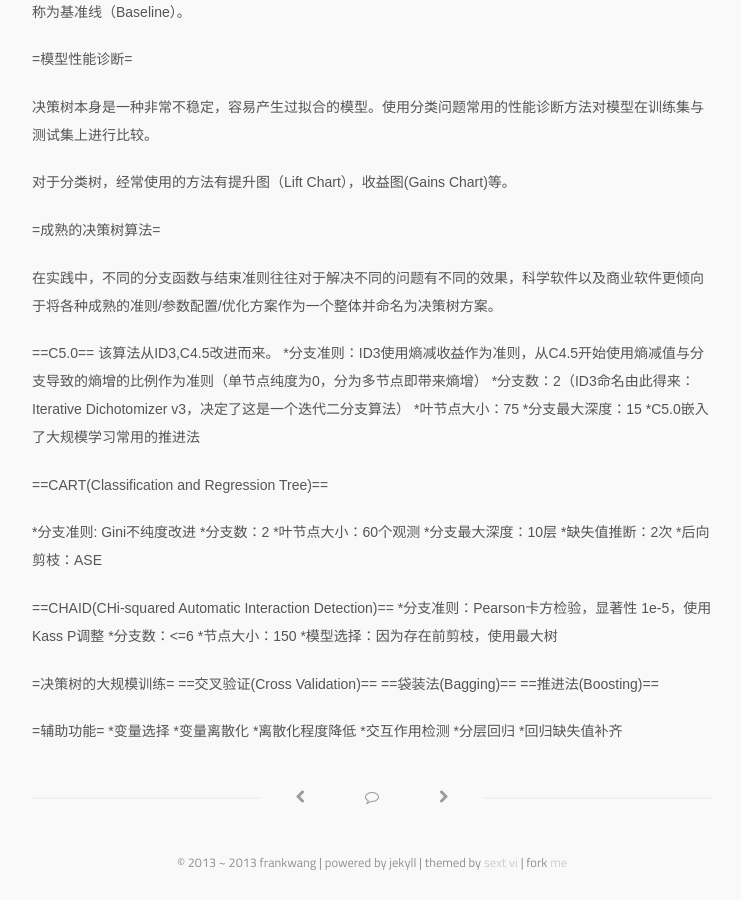
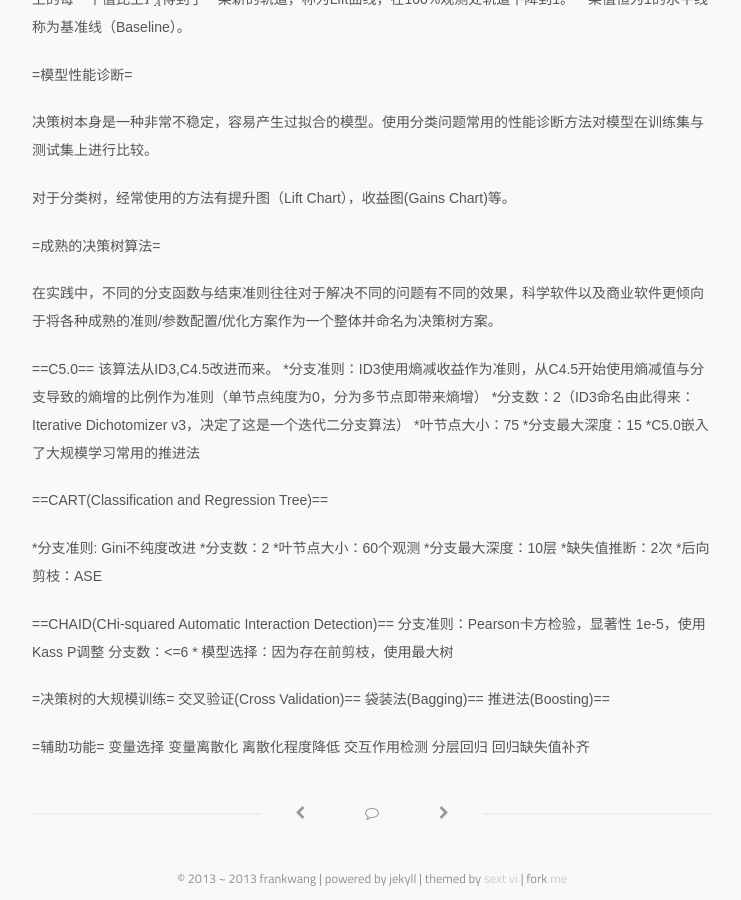
Before and after one commit to catalystfrank/catalystfrank.github.io, a Jekyll site: the page built from _posts/2013-11-23-decision-trees.markdown, in a window 1280 px wide and 900 px high, scrolled down 10069 px. Shown: the whole window, without its empty margins (268-1009 px from the left). Built offline with Jekyll 4.4.1, drawn with Linux system fonts in a browser that asks for light colours; some web fonts are replaced; formulas are drawn with MathJax 3; some of the changed text lies outside the part shown.

Commit message:
ffff
dfff

```diff
--- a/_posts/2013-11-23-decision-trees.markdown
+++ b/_posts/2013-11-23-decision-trees.markdown
@@ -90,8 +90,8 @@ tags:
 \begin{equation}
 f(x)=x-a
 \begin{cases}
-<=0 \text{then go to the left branch}\\
- >0 \text{then go to the right branch}
+  <=0 \text{then go to the left branch} \\\\
+  >0 \text{then go to the right branch}
 \end{cases}
 \end{equation}
 
@@ -247,7 +247,7 @@ $-log\_{10}(mP) = \mbox{Logworth} -log\_{10}{m}$
 \begin{equation}
 m=
 \begin{cases}
-  C\_{L-1}^{B-1} \mbox{ , when X is Ordinal/Interval} \\
+  C\_{L-1}^{B-1} \mbox{ , when X is Ordinal/Interval} \\\\
   S(L,B) \mbox{ , when X is Nominal}
 \end{cases}
 \end{equation}
@@ -357,7 +357,7 @@ $ASE = 1 - \sum\_{i=1}^N p\_{i-train}p\_{i-valid}$
 
 根据前面定义的几种评价树的规则（损失或者收益函数），定义树模型的选择标准，最小化下式：
 
-$R\_{\alpha}(T)=R(T)+\alpha |T|$
+$R\_{\alpha}(T)=R(T)+\alpha \|T\|$
 
 其中T为树的总结点个数。这个定义有点像模型选择中的信息选择的定义（SBC, AIC等）：选择越多变量或者树的节点越多，解释性越强，训练集上的风险越小，但泛化性能也会变差。合理选择参数$\alpha$，使得损失与树的节点个数的某个线性叠加最小，这样模型会更稳健。
 
@@ -395,20 +395,20 @@ $R\_{\alpha}(T)=R(T)+\alpha |T|$
 *后向剪枝：ASE
 
 ==CHAID(CHi-squared Automatic Interaction Detection)==
-*分支准则：Pearson卡方检验，显著性 1e-5，使用Kass P调整
-*分支数：<=6
-*节点大小：150
-*模型选择：因为存在前剪枝，使用最大树
+分支准则：Pearson卡方检验，显著性 1e-5，使用Kass P调整
+分支数：<=6
+*
+模型选择：因为存在前剪枝，使用最大树
 
 =决策树的大规模训练=
-==交叉验证(Cross Validation)==
-==袋装法(Bagging)==
-==推进法(Boosting)==
+交叉验证(Cross Validation)==
+袋装法(Bagging)==
+推进法(Boosting)==
 
 =辅助功能=
-*变量选择
-*变量离散化
-*离散化程度降低
-*交互作用检测
-*分层回归
-*回归缺失值补齐
+变量选择
+变量离散化
+离散化程度降低
+交互作用检测
+分层回归
+回归缺失值补齐
```
